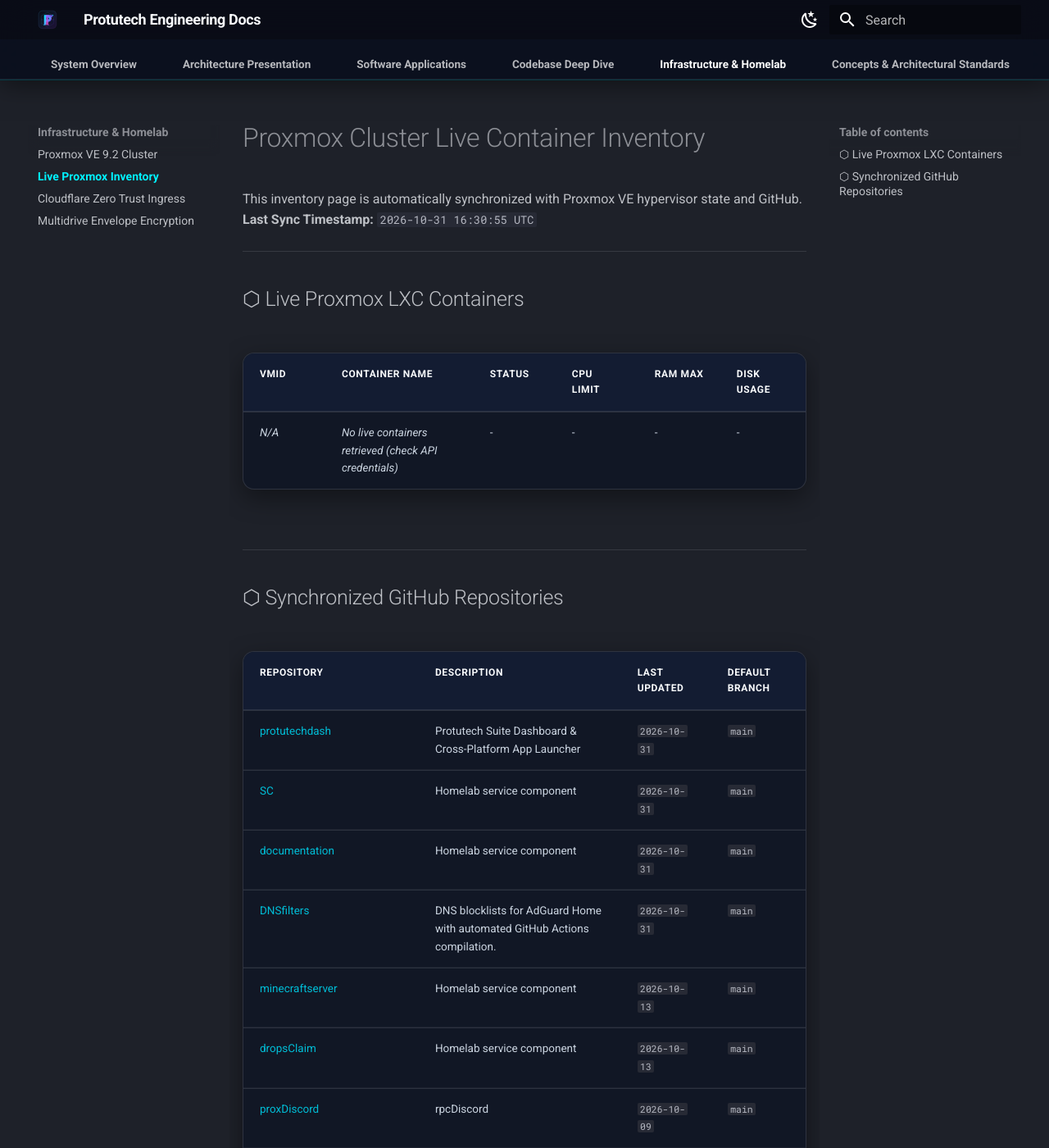
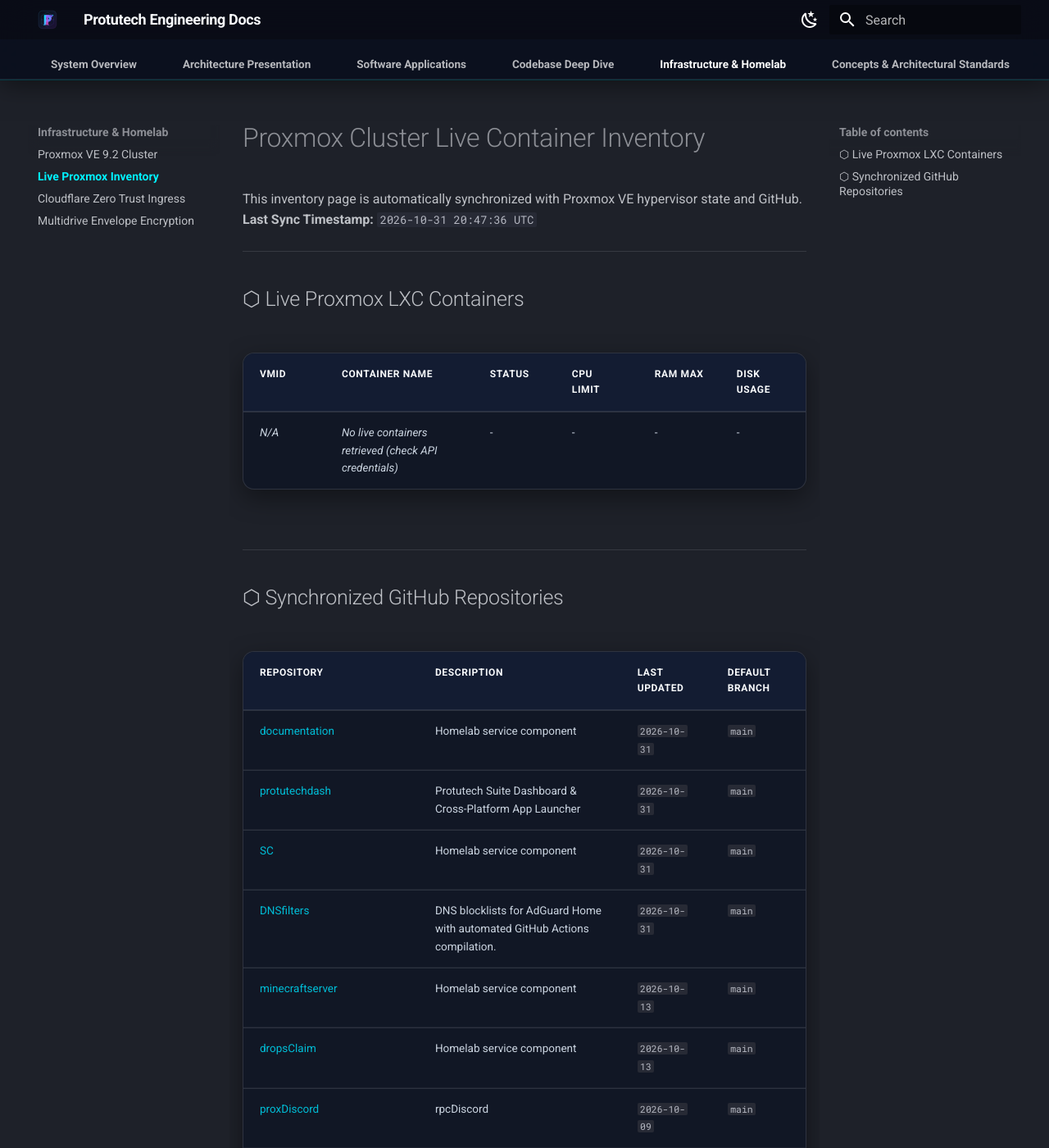
Before and after one commit to IAndrexI/documentation, an MkDocs documentation site: the page built from docs/infra/proxmox-live-inventory.md, in a window 1280 px wide and 1400 px high. Shown: the whole window at 82% size. Built offline with MkDocs 1.6.1 and Material for MkDocs 9.7.7, drawn with Linux system fonts in a browser that asks for light colours.

Commit message:
chore(auto-update): sync live Proxmox containers and GitHub repos [skip ci]

```diff
--- a/docs/infra/proxmox-live-inventory.md
+++ b/docs/infra/proxmox-live-inventory.md
@@ -1,7 +1,7 @@
 # Proxmox Cluster Live Container Inventory
 
 This inventory page is automatically synchronized with Proxmox VE hypervisor state and GitHub.
-**Last Sync Timestamp:** `2026-10-31 16:30:55 UTC`
+**Last Sync Timestamp:** `2026-10-31 20:47:36 UTC`
 
 ---
 
@@ -17,9 +17,9 @@
 
 | Repository | Description | Last Updated | Default Branch |
 | :--- | :--- | :--- | :--- |
+| [documentation](https://github.com/IAndrexI/documentation) | Homelab service component | `2026-10-31` | `main` |
 | [protutechdash](https://github.com/IAndrexI/protutechdash) | Protutech Suite Dashboard & Cross-Platform App Launcher | `2026-10-31` | `main` |
 | [SC](https://github.com/IAndrexI/SC) | Homelab service component | `2026-10-31` | `main` |
-| [documentation](https://github.com/IAndrexI/documentation) | Homelab service component | `2026-10-31` | `main` |
 | [DNSfilters](https://github.com/IAndrexI/DNSfilters) | DNS blocklists for AdGuard Home with automated GitHub Actions compilation. | `2026-10-31` | `main` |
 | [minecraftserver](https://github.com/IAndrexI/minecraftserver) | Homelab service component | `2026-10-13` | `main` |
 | [dropsClaim](https://github.com/IAndrexI/dropsClaim) | Homelab service component | `2026-10-13` | `main` |
```
